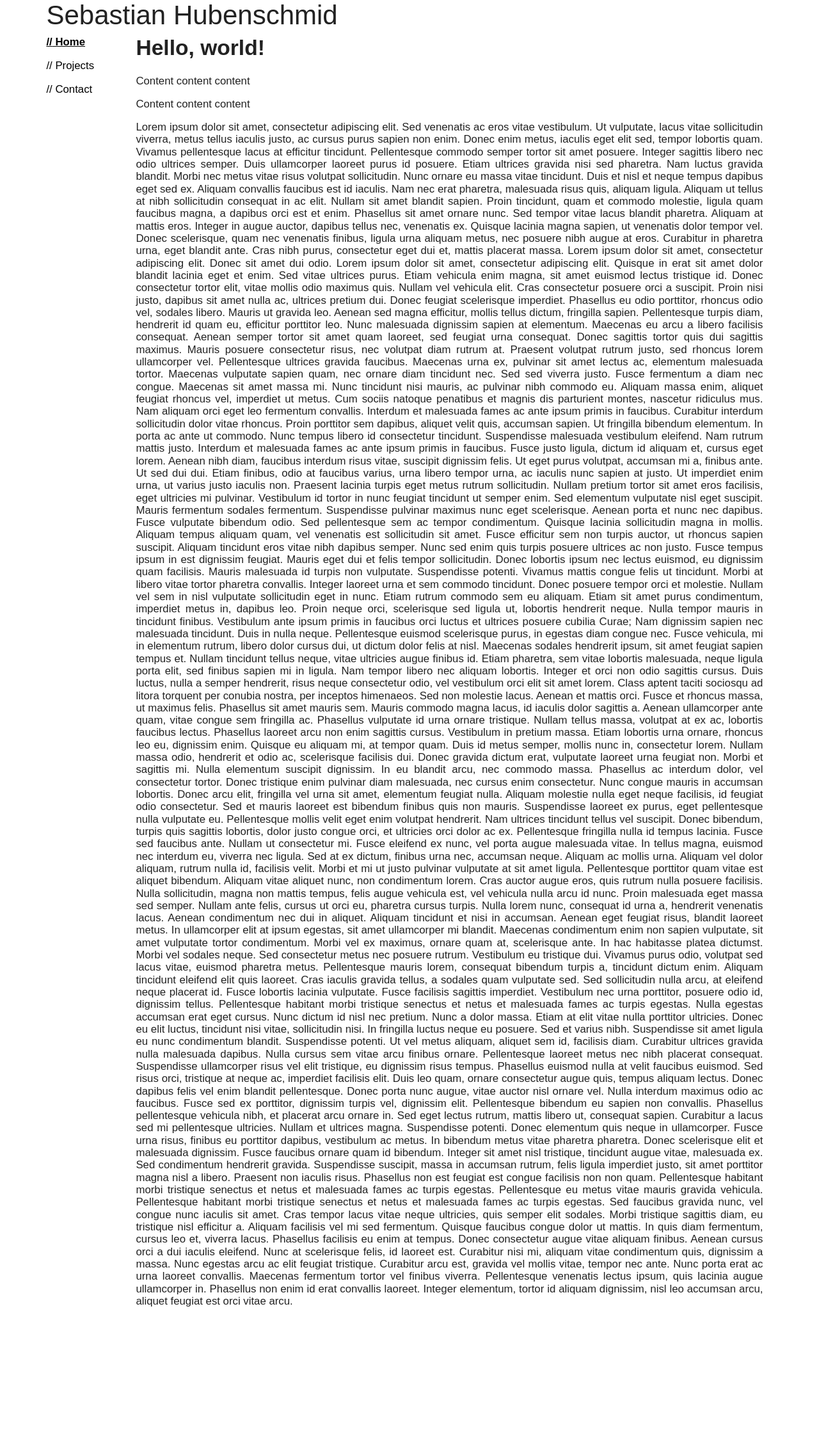
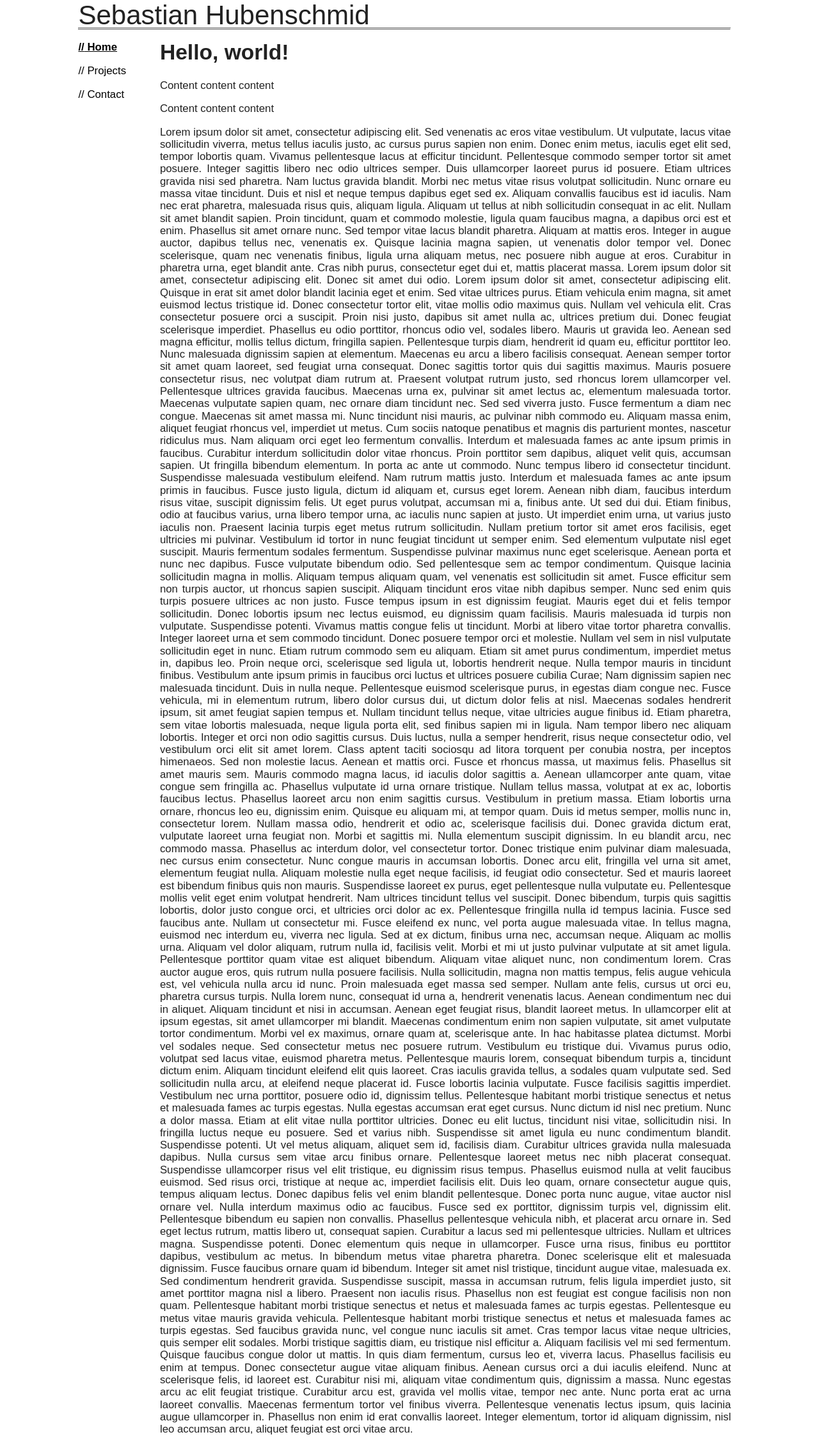
Before and after one commit to SebiH/PersonalWebsite, a Jekyll site: the page built from homepage/index.html, in a window 1280 px wide. Shown: the whole page at 64% size. Built offline with Jekyll 4.4.1, drawn with Linux system fonts in a browser that asks for light colours; nearby versions of some CDN libraries; library files that are not in the unit come from our copies; before the commit the page ends 2060 px from its top, so only the background shows below that.

Commit message:
Add line beneath title

```diff
--- a/homepage/_includes/title.html
+++ b/homepage/_includes/title.html
@@ -1 +1,2 @@
 <div class="title-name"> Sebastian Hubenschmid </div>
+<hr class="title-line" />
--- a/homepage/assets/style.css
+++ b/homepage/assets/style.css
@@ -55,7 +55,7 @@ p {
 
 #layout {
     position: relative;
-    max-width:1120px;
+    max-width:1020px;
     margin:0 auto;
     padding:0 30px;
     padding:0 1.5rem;
@@ -137,3 +137,14 @@ p {
 .title-name {
     font-size: 42px;
 }
+
+.title-line {
+    border-top: 3px double #666;
+    margin-top: -5px;
+}
+
+@media screen and (max-width: 48em) {
+    .title-name {
+        font-size: 22px;
+    }
+}
```
